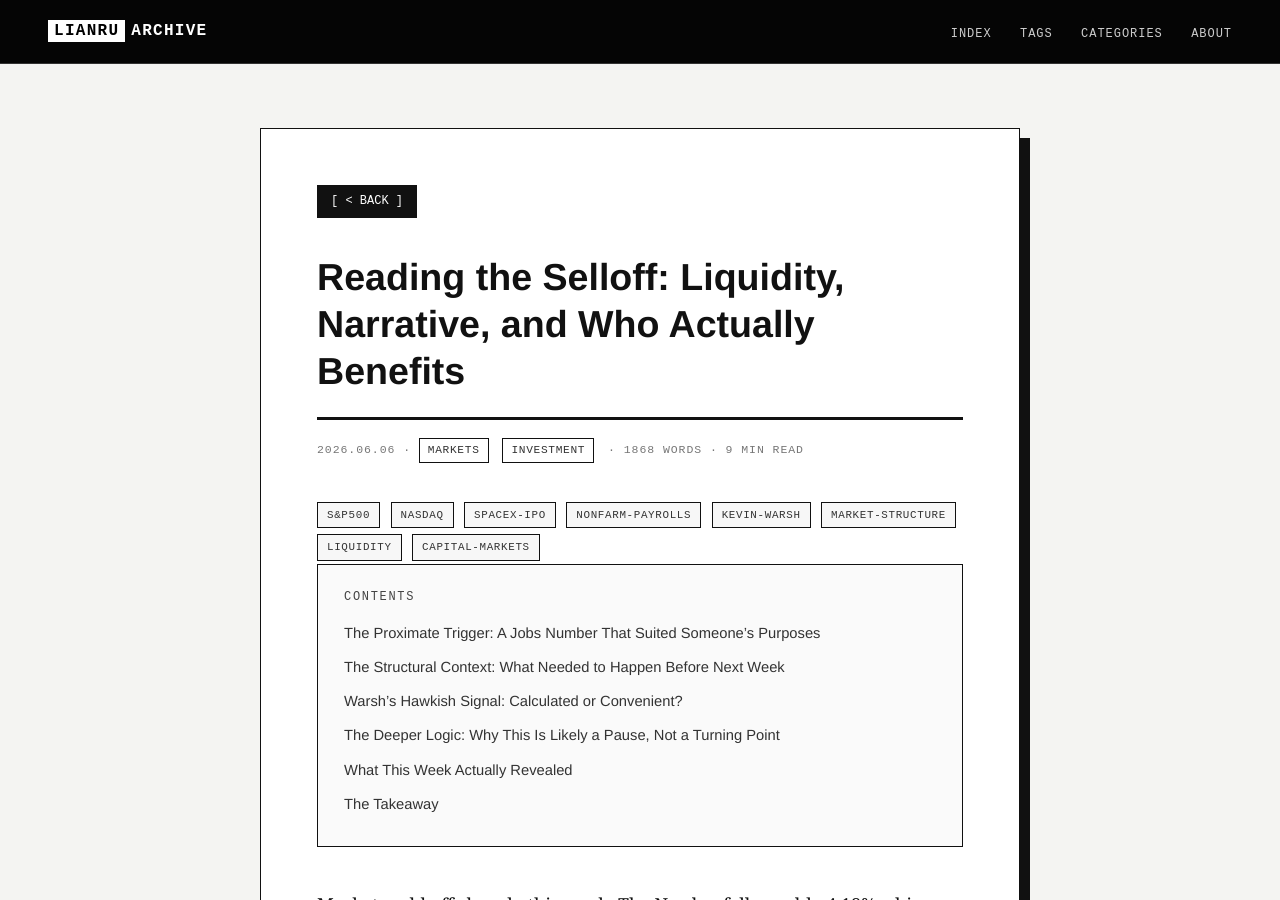
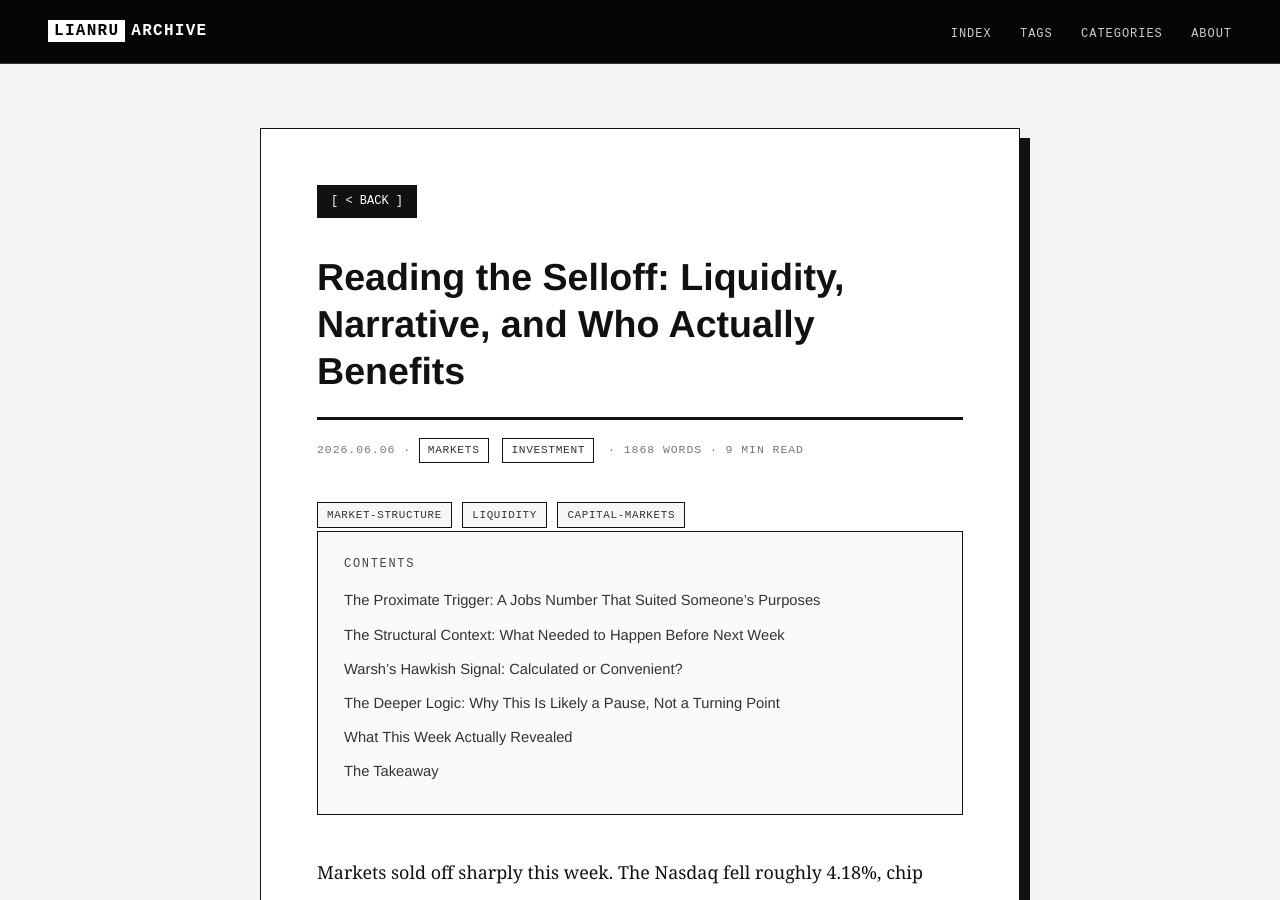
Before and after one commit to LianruLiu/LianruLiu.github.io, a Jekyll site: the page built from _posts/2026-06-06-Inveatment.md, in a window 1280 px wide and 900 px high. Built offline with Jekyll 4.4.1, drawn with Linux system fonts in a browser that asks for light colours.

Commit message:
Update 2026-06-06-Inveatment.md
Removed specific tags related to S&P500, Nasdaq, and SpaceX IPO from the post.

```diff
--- a/_posts/2026-06-06-Inveatment.md
+++ b/_posts/2026-06-06-Inveatment.md
@@ -3,7 +3,7 @@ layout: post
 title: "Reading the Selloff: Liquidity, Narrative, and Who Actually Benefits"
 date: 2026-06-06
 categories: [Markets, Investment]
-tags: [S&P500, Nasdaq, SpaceX-IPO, nonfarm-payrolls, Kevin-Warsh, market-structure, liquidity, capital-markets]
+tags: [market-structure, liquidity, capital-markets]
 ---
 
 Markets sold off sharply this week. The Nasdaq fell roughly 4.18%, chip stocks led the decline, and leveraged accounts across the board took serious damage. On the surface, the trigger was clear enough: nonfarm payrolls came in at 172,000 against an expectation of 88,000 — nearly double consensus — and the hawkish read on that data, combined with signals from incoming Fed Chair Kevin Warsh, sent rate-hike probabilities surging. Traders increased their odds for rate hikes this year after the data, with a quarter-point hike now being fully priced in by year-end according to the CME FedWatch tool.
```
